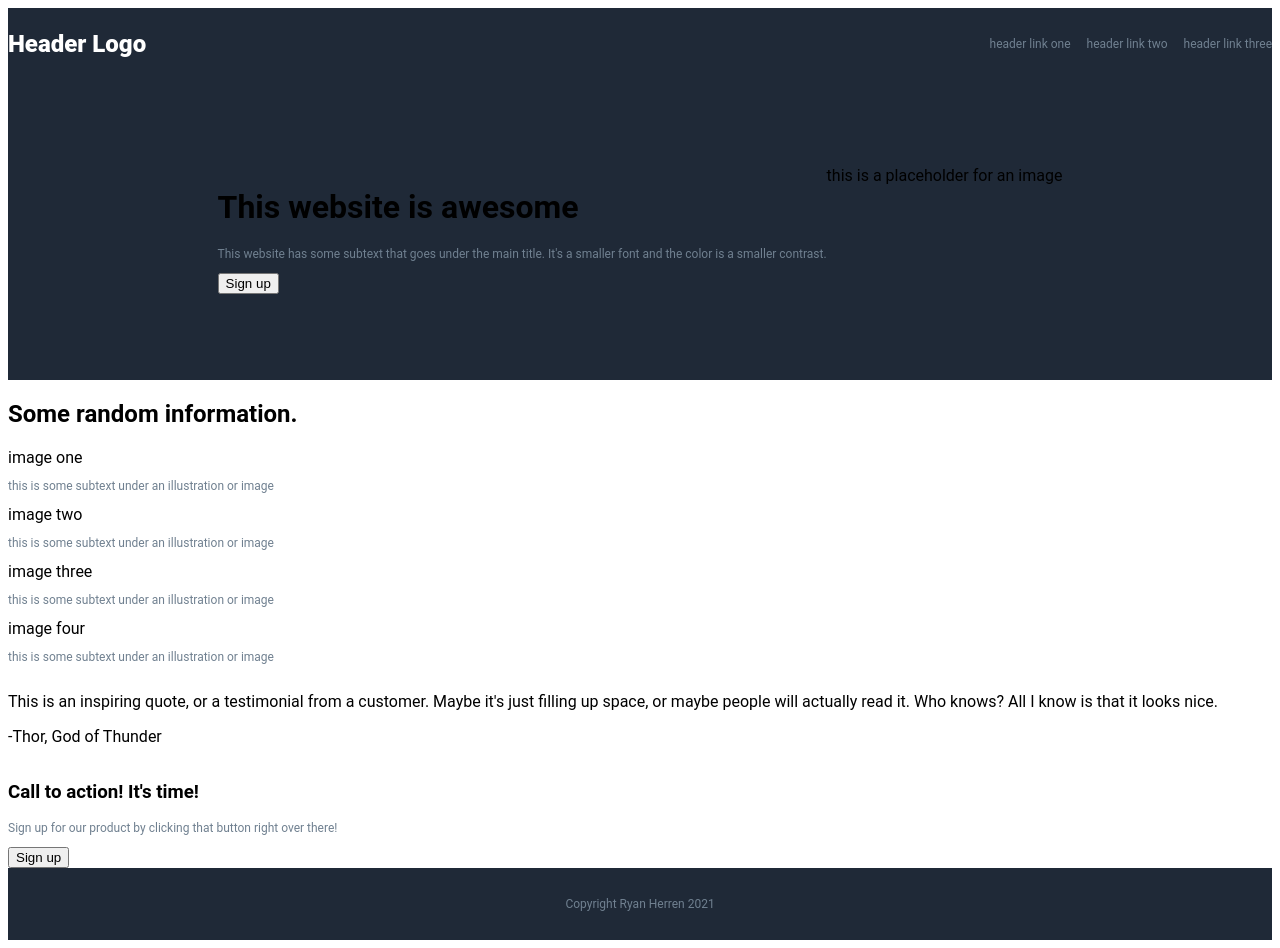
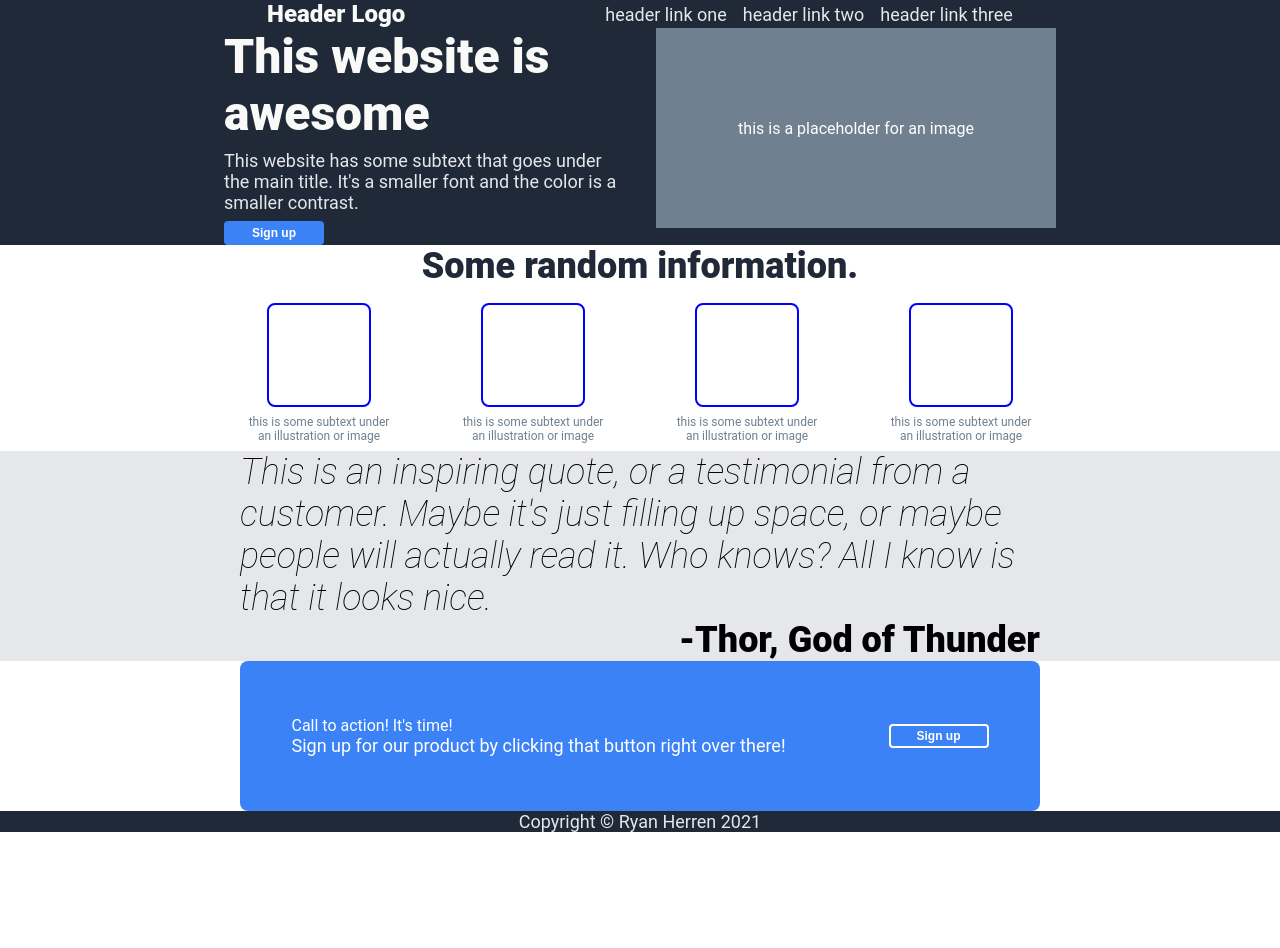
Before and after one commit to LordoftheBirds/myfirstlandingpage, a plain HTML site: page index.html in a window 1280 px wide. After the commit the page ends 832 px from the top, so only its background shows below. Drawn offline with Linux system fonts and the light colour scheme.

Commit message:
Finished up editing both files to adequately mimic the picture prompt. I still need to find a way to make it scale with the width of the webpage as well as adding pictures and personalizing the content.

```diff
--- a/index.html
+++ b/index.html
@@ -10,16 +10,16 @@
 <body>
     <div class="header">
         <div class="logo">Header Logo</div>
-        <ul class="subtext">
-            <li>header link one</li>
-            <li>header link two</li>
-            <li>header link three</li>
+        <ul class="links">
+            <li><a href=#>header link one</a></li>
+            <li><a href=#>header link two</a></li>
+            <li><a href=#>header link three</a></li>
         </ul>
     </div>
-    <div class="container">
+    <div class="body">
         <div class="introduction">
             <div class="intro-text">
-                <h1>This website is awesome</h1>
+                <div class="intro-header">This website is awesome</div>
                 <p class="subtext">This website has some subtext that goes under the main title.
                     It's a smaller font and the color is a smaller contrast.
                 </p>
@@ -29,16 +29,24 @@
         </div>
 
         <div class="information-pics">
-            <h2>Some random information.</h2>
+            <div class="info-header">Some random information.</div>
             <div class="pictures">
-                <div>image one</div>
-                <p class="subtext">this is some subtext under an illustration or image</p>
-                <div>image two</div>
-                <p class="subtext">this is some subtext under an illustration or image</p>
-                <div>image three</div>
-                <p class="subtext">this is some subtext under an illustration or image</p>
-                <div>image four</div>
-                <p class="subtext">this is some subtext under an illustration or image</p>
+                <div class="slots">
+                    <div class="icon"></div>
+                    <p class="subtext">this is some subtext under an illustration or image</p>
+                </div>
+                <div class="slots">
+                    <div class="icon"></div>
+                    <p class="subtext">this is some subtext under an illustration or image</p>
+                </div>
+                <div class="slots">
+                    <div class="icon"></div>
+                    <p class="subtext">this is some subtext under an illustration or image</p>
+                </div>
+                <div class="slots">
+                    <div class="icon"></div>
+                    <p class="subtext">this is some subtext under an illustration or image</p>
+                </div>
             </div>
         </div>
         <div class="testimonial">
@@ -51,17 +59,18 @@
         </div>
 
         <div class="call-to-action">
-            <div class="call-text">
-                <h3>Call to action! It's time!</h3>
-                <p class="subtext">Sign up for our product by clicking that button right over there!</p>
+            <div class="cta-box">
+                <div class="cta-text">
+                    <div>Call to action! It's time!</div>
+                    <div class="subtext">Sign up for our product by clicking that button right over there!</div>
+                </div>
+                <button class=cta-button>Sign up</button>
             </div>
-            <button>Sign up</button>
         </div>
     </div>
     <div class="footer subtext">
-        Copyright Ryan Herren 2021
+        Copyright © Ryan Herren 2021
     </div>
-
 </body>
 
 </html>
--- a/style.css
+++ b/style.css
@@ -1,8 +1,13 @@
+html, body {
+  padding: 0;
+  margin: 0;
+}
+
 body {
   display: flex;
-  font-family: roboto, sans-serif;
+  font-family: 'Roboto', sans-serif;
   flex-direction: column;
-  min-height: 100vh;
+  height: 100vh;
 }
 
 ul {
@@ -13,37 +18,182 @@ ul {
   gap: 16px;
 }
 
-.subtext {
+a {
+  text-decoration: none;
+  color: #e5e7eb;
+}
+
+p {
+  padding: 0;
+  margin: 0;
+}
+
+button {
+  text-justify: center;
+  text-align: center;
+  background-color: #3b82f6;
+  border: none;
+  color: white;
+  height: 24px;
+  width: 100px;
   font-size: 12px;
+  border-radius: 4px;
+  font-weight: bold;
+}
+
+.links, .subtext{
+  font-size: 18px;
+  color: #e5e7eb;
+}
+
+.information-pics .subtext {
   color: slategray;
+  font-size: 12px;
+}
+
+.call-to-action .subtext {
+  color: white;
 }
 
 .header {
   height: 72px;
   display: flex;
-  justify-content: space-between;
+  justify-content: center;
   align-items: center;
+  padding: 0 120px;
+  gap: 200px;
 }
 
 .logo {
   font-size: 24px;
   font-weight: 900;
-  color: #ffffff;
+  color: #f9faf8;
 }
 
-.container {
+.body {
   display: flex;
+  flex: 1;
   flex-direction: column;
-  align-items: space-evenly;
+}
+
+/*Makes the main body sections equally fill up remaining space*/
+.body > div {
   flex: 1;
 }
 
 .introduction {
   display: flex;
-  height: 300px;
   justify-content: center;
   align-content: center;
   flex-wrap: wrap;
+  color: white;
+  gap: 32px;
+}
+
+.intro-header {
+  color: #f9faf8;
+  font-size: 48px;
+  font-weight: 900;
+}
+
+.intro-text {
+  display: flex;
+  flex-flow: column wrap;
+  gap: 8px;
+  width: 400px;
+}
+
+.placeholder{
+  display: flex;
+  justify-content: center;
+  align-items: center;
+  width: 400px;
+  height: 200px;
+  background-color: slategray;
+}
+
+.information-pics{
+  display: flex;
+  flex-direction: column;
+  align-items: center;
+  justify-content: center;
+}
+
+.info-header {
+  font-size: 36px;
+  font-weight: 900;
+  color: #1f2937;
+}
+
+.pictures {
+  display: flex;
+  margin: 8px;
+}
+
+.slots {
+  display: flex;
+  width: 150px;
+  flex-flow: column wrap;
+  justify-content: space-between;
+  align-items: center;
+  text-align: center;
+  margin: 0 32px;
+}
+
+.icon {
+  height: 100px;
+  width: 100px;
+  border: 2px solid blue;
+  border-radius: 8px;
+  margin: 8px 0;
+}
+
+.testimonial {
+  display: flex;
+  flex-flow: column wrap;
+  justify-content: center;
+  align-items: center;
+}
+
+.quote {
+  font-style: italic;
+  font-weight: 100; /*Not Working?*/
+}
+.quote, .attribution {
+  width: 800px;
+  font-size: 36px;
+}
+
+.attribution {
+  text-align: right;
+  font-weight: 900;
+}
+
+.call-to-action{
+  display: flex;
+  justify-content: center;
+  align-items: center;
+}
+
+.cta-box {
+  display: flex;
+  justify-content: center;
+  align-items: center;
+  background-color: #3b82f6;
+  justify-content: space-around;
+  height: 150px;
+  width: 800px;
+  border-radius: 8px;
+}
+
+.cta-text {
+  display: flex;
+  flex-direction: column;
+  color: white;
+}
+
+.cta-button {
+  border: 2px solid white;
 }
 
 .footer{
@@ -56,3 +206,7 @@ ul {
 .header, .introduction, .footer {
   background-color: #1f2937;
 }
+
+.testimonial {
+  background-color: #e5e7eb;
+}
```
